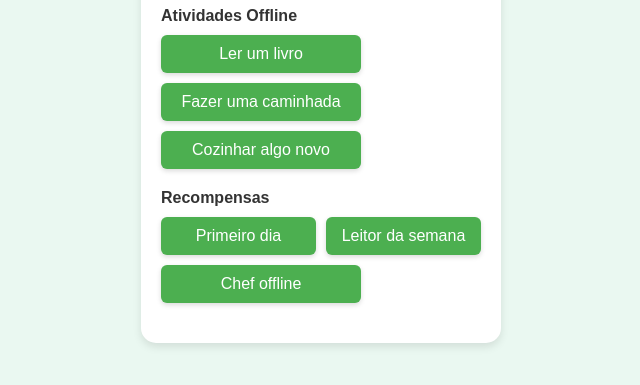
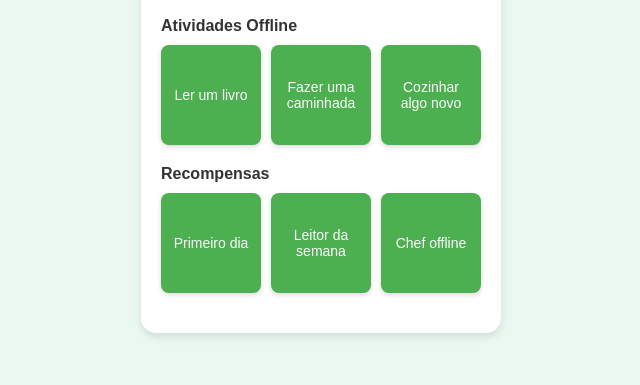
Before and after one commit to marinascarp/vagnerEA, a plain HTML site: page index.html in a window 1280 px wide. Shown: the part 375-760 px from the top of the page, without its empty margins (319-959 px from the left). Drawn offline with Linux system fonts and the light colour scheme.

Commit message:
2110
2110

```diff
--- a/styles.css
+++ b/styles.css
@@ -102,29 +102,35 @@
       color: #333;
       margin-bottom: 10px;
     }
-
     .box-grid {
       display: flex;
-      flex-wrap: wrap; /* Para quebrar linha quando não couber */
-      gap: 10px; /* Espaçamento entre os botões */
+      flex-wrap: wrap;
+      gap: 10px;
     }
 
     .box {
       display: inline-flex;
       justify-content: center;
       align-items: center;
-      padding: 10px 15px;
-      background-color: #4CAF50; /* verde */
+      width: 100px;       /* largura fixa */
+      height: 100px;      /* altura fixa para ficar quadrado */
+      background-color: #4CAF50;
       color: white;
       text-decoration: none;
-      border-radius: 6px;
-      flex: 1 1 150px; /* largura base de 150px, pode encolher se precisar */
-      max-width: 200px; /* limite máximo */
-      white-space: nowrap; /* evita quebra do texto */
+      border-radius: 8px; /* cantos arredondados, pode ajustar */
+      white-space: normal; /* permite quebrar texto para caber dentro do quadrado */
+      padding: 10px;
       box-shadow: 0 2px 5px rgba(0,0,0,0.15);
+      text-align: center;
       transition: background-color 0.3s ease;
+      font-size: 14px;
+      box-shadow: 0 2px 5px rgba(0,0,0,0.15); /* sombra padrão leve */
+      transition: box-shadow 0.3s ease, transform 0.3s ease; /* animação suave */
     }
 
     .box:hover {
       background-color: #45a049;
+      box-shadow: 0 8px 15px rgba(0,0,0,0.3); /* sombra mais forte */
+      transform: translateY(-4px); /* levanta o botão levemente */
+      background-color: #45a049; /* muda a cor para um verde mais escuro */
     }
```
